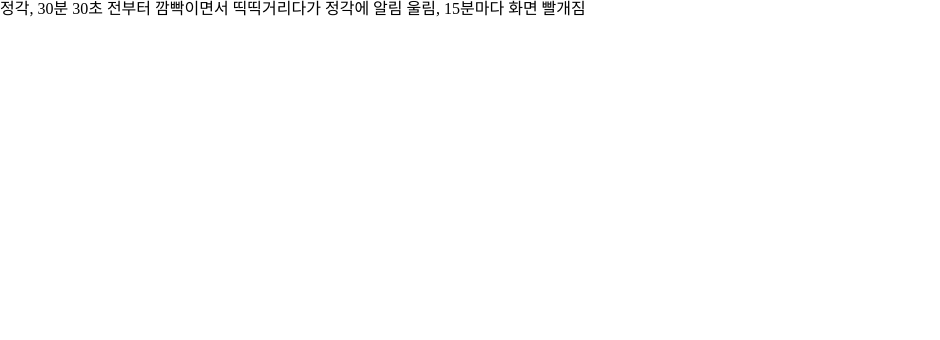
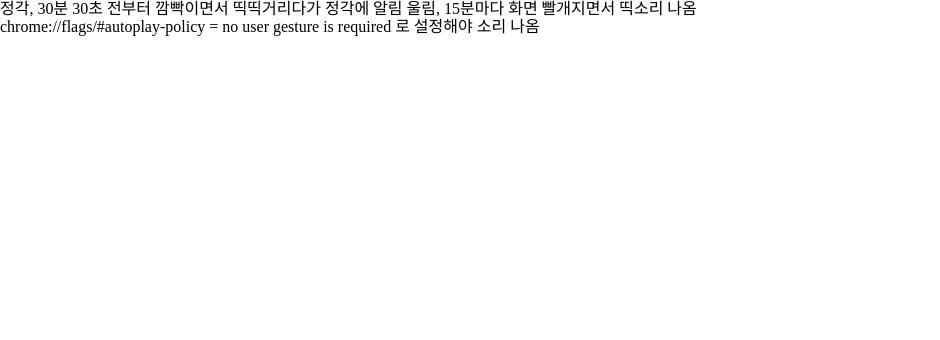
Before and after one commit to Yukinyaa/MSNOTI, a plain HTML site: page index.html in a window 1280 px wide. Shown: the top 340 px of the page, without its empty margins (0-940 px from the left). Drawn offline with nearby package versions, Linux system fonts and the light colour scheme; a web font is replaced by a local one.

Commit message:
update info

```diff
--- a/index.html
+++ b/index.html
@@ -11,7 +11,9 @@
 
 </head>
 <body>
-  <div class="info">정각, 30분 30초 전부터 깜빡이면서 띡띡거리다가 정각에 알림 울림, 15분마다 화면 빨개짐</div>
+  <div class="info">정각, 30분 30초 전부터 깜빡이면서 띡띡거리다가 정각에 알림 울림, 15분마다 화면 빨개지면서 띡소리 나옴</div>
+  <div class="info">chrome://flags/#autoplay-policy = no user gesture is required 로 설정해야 소리 나옴</div>
+
   <div id="MyClockDisplay" class="clock" onload="showTime()"></div>
   <script  src="./script.js"></script>
 
```
